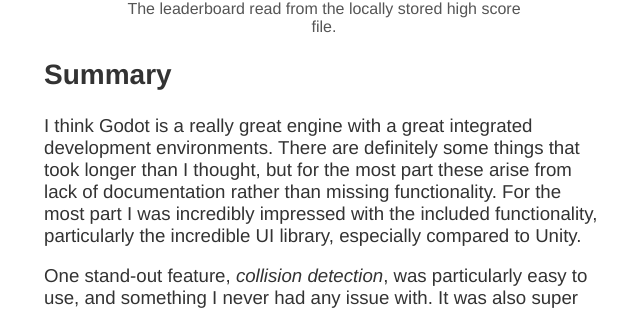
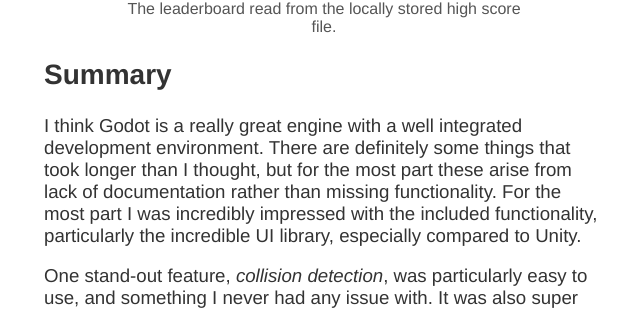
Before and after one commit to joebentley/joebentley.github.io-archive, a Jekyll site: the page built from _posts/2019-07-26-first-experiences-with-godot.md, in a window 1280 px wide and 900 px high, scrolled down 8886 px. Shown: the part 145-455 px from the top of the window, without its empty margins (316-956 px from the left). Built offline with Jekyll 4.4.1, drawn with Linux system fonts in a browser that asks for light colours.

Commit message:
Fixed typ

```diff
--- a/_posts/2019-07-26-first-experiences-with-godot.md
+++ b/_posts/2019-07-26-first-experiences-with-godot.md
@@ -347,8 +347,8 @@
 
 ## Summary
 
-I think Godot is a really great engine with a great integrated development
-environments. There are definitely some things that took longer than I thought,
+I think Godot is a really great engine with a well integrated development
+environment. There are definitely some things that took longer than I thought,
 but for the most part these arise from lack of documentation rather than missing
 functionality. For the most part I was incredibly impressed with the included
 functionality, particularly the incredible UI library, especially compared to
```
